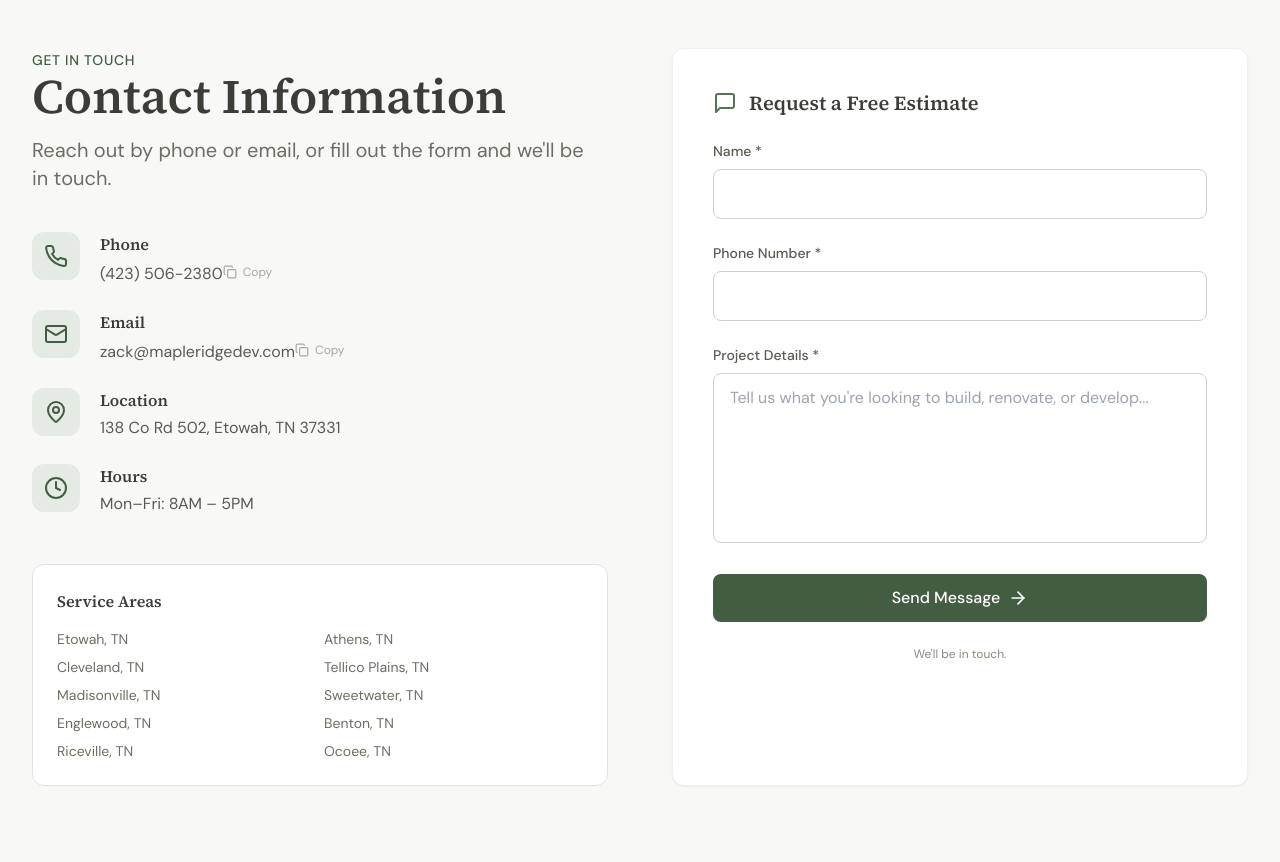
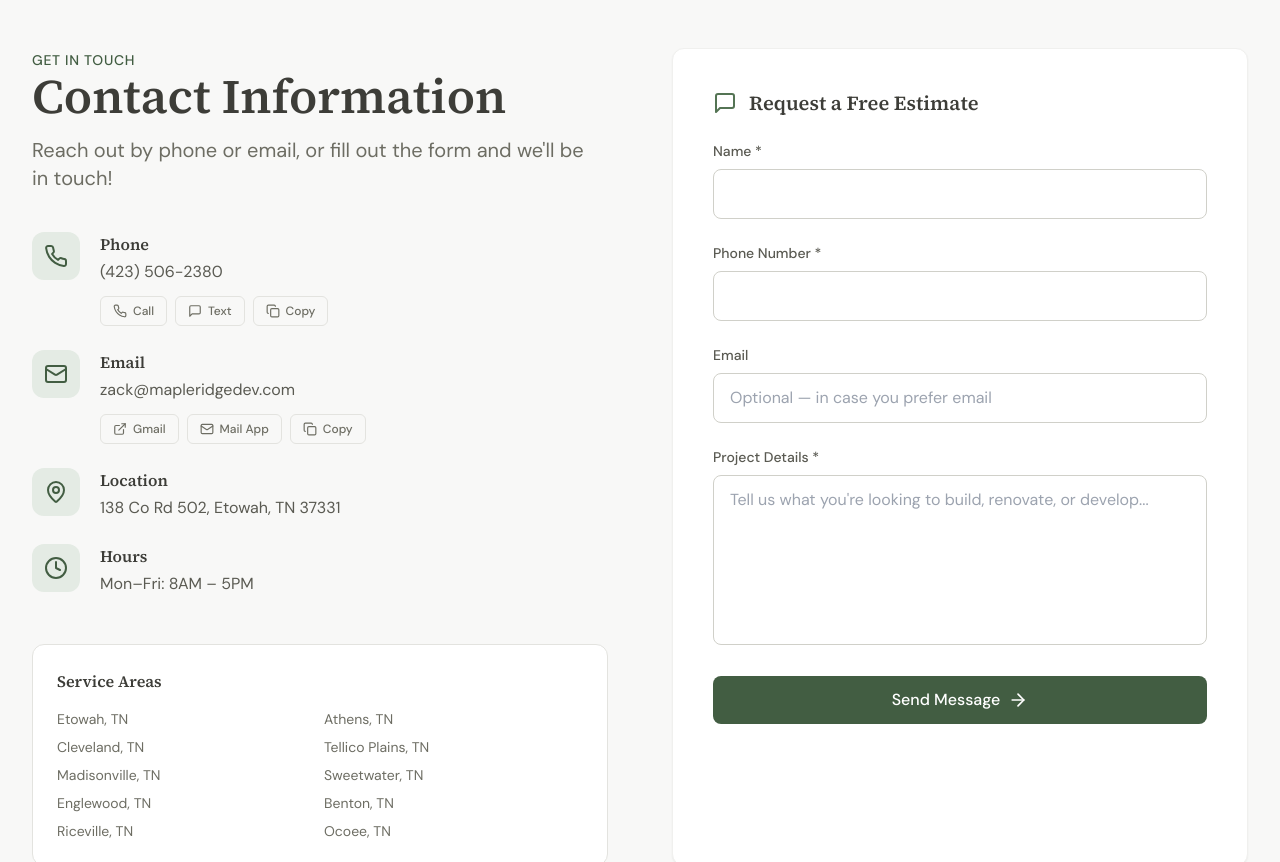
Before and after one commit to Slacks6755/maple-ridge, a Next.js app: page /contact in a window 1280 px wide. Shown: the part 620-1482 px from the top of the page. Built offline with nearby package versions, Linux system fonts and the light colour scheme.

Commit message:
contact page improvements: action buttons, form error handling, honeypot, email field, wording fixes
Co-Authored-By: Claude Opus 4.6 (1M context) <noreply@anthropic.com>

```diff
--- a/src/app/about/page.tsx
+++ b/src/app/about/page.tsx
@@ -95,7 +95,7 @@ export default function AboutPage() {
             <span className="section-label">What We&apos;re About</span>
             <h2 className="section-title">The Short Version</h2>
             <p className="section-subtitle mx-auto">
-              How we try to run things around here.
+              How we run things around here.
             </p>
           </div>
 
@@ -125,8 +125,7 @@ export default function AboutPage() {
               <span className="section-label">The Paperwork</span>
               <h2 className="section-title">Credentials</h2>
               <p className="section-subtitle">
-                We have all the credentials you&apos;d expect from a legitimate contractor.
-                You&apos;re covered.
+                Licensed, insured, and up to code. You&apos;re covered.
               </p>
             </div>
 
--- a/src/app/contact/page.tsx
+++ b/src/app/contact/page.tsx
@@ -4,7 +4,7 @@ import { Phone, Mail, MapPin, Clock } from 'lucide-react'
 import { contact } from '@/data/contact'
 import { serviceAreas } from '@/data/service-areas'
 import PageHero from '@/components/PageHero'
-import CopyButton from '@/components/CopyButton'
+import { PhoneActions, EmailActions } from '@/components/ContactActions'
 import ContactForm from '@/components/ContactForm'
 
 export const metadata: Metadata = {
@@ -39,7 +39,7 @@ export default function ContactPage() {
               <h2 className="section-title">Contact Information</h2>
               <p className="section-subtitle">
                 Reach out by phone or email, or fill out the form and we&apos;ll be in
-                touch.
+                touch!
               </p>
 
               <div className="mt-10 space-y-6">
@@ -56,7 +56,7 @@ export default function ContactPage() {
                     >
                       {contact.phone}
                     </a>
-                    <CopyButton text={contact.phone} />
+                    <PhoneActions />
                   </div>
                 </div>
 
@@ -67,13 +67,10 @@ export default function ContactPage() {
                   </div>
                   <div>
                     <h3 className="font-semibold text-stone-900 mb-1">Email</h3>
-                    <a
-                      href={contact.emailHref}
-                      className="text-stone-700 hover:text-ridge-600 transition-colors"
-                    >
+                    <span className="text-stone-700">
                       {contact.email}
-                    </a>
-                    <CopyButton text={contact.email} />
+                    </span>
+                    <EmailActions />
                   </div>
                 </div>
 
--- a/src/app/services/remodeling/page.tsx
+++ b/src/app/services/remodeling/page.tsx
@@ -212,7 +212,7 @@ export default function RemodelingPage() {
             <span className="section-label">How It Works</span>
             <h2 className="section-title">Our Remodeling Process</h2>
             <p className="section-subtitle mx-auto">
-              A structured approach that keeps your project on track and minimizes disruption.
+              Here&apos;s how it goes from start to finish.
             </p>
           </div>
 
@@ -260,7 +260,7 @@ export default function RemodelingPage() {
 
       <CTASection
         heading="Ready to Transform Your Home?"
-        description="Contact us to discuss your remodeling project. Free consultations and estimates."
+        description="Let's talk about what you want to change. Free estimates."
         primaryLabel="Request Quote"
       />
     </>
--- /dev/null
+++ b/src/components/ContactActions.tsx
@@ -0,0 +1,73 @@
+'use client'
+
+import { useState } from 'react'
+import { Phone, MessageSquare, Copy, Check, Mail, ExternalLink } from 'lucide-react'
+import { contact } from '@/data/contact'
+
+function CopyBtn({ text, label }: { text: string; label: string }) {
+  const [copied, setCopied] = useState(false)
+
+  const handleCopy = async () => {
+    await navigator.clipboard.writeText(text)
+    setCopied(true)
+    setTimeout(() => setCopied(false), 2000)
+  }
+
+  return (
+    <button
+      onClick={handleCopy}
+      className="inline-flex items-center gap-1.5 px-3 py-1.5 text-xs font-medium rounded-md border border-stone-200 text-stone-600 hover:border-ridge-300 hover:text-ridge-600 transition-colors"
+    >
+      {copied ? <Check className="h-3.5 w-3.5" /> : <Copy className="h-3.5 w-3.5" />}
+      {copied ? 'Copied' : label}
+    </button>
+  )
+}
+
+export function PhoneActions() {
+  return (
+    <div className="flex flex-wrap gap-2 mt-3">
+      <a
+        href={contact.phoneHref}
+        className="inline-flex items-center gap-1.5 px-3 py-1.5 text-xs font-medium rounded-md border border-stone-200 text-stone-600 hover:border-ridge-300 hover:text-ridge-600 transition-colors"
+      >
+        <Phone className="h-3.5 w-3.5" />
+        Call
+      </a>
+      <a
+        href={`sms:${contact.phoneRaw}`}
+        className="inline-flex items-center gap-1.5 px-3 py-1.5 text-xs font-medium rounded-md border border-stone-200 text-stone-600 hover:border-ridge-300 hover:text-ridge-600 transition-colors"
+      >
+        <MessageSquare className="h-3.5 w-3.5" />
+        Text
+      </a>
+      <CopyBtn text={contact.phone} label="Copy" />
+    </div>
+  )
+}
+
+export function EmailActions() {
+  const gmailUrl = `https://mail.google.com/mail/?view=cm&to=${encodeURIComponent(contact.email)}&su=${encodeURIComponent('Project Inquiry')}`
+
+  return (
+    <div className="flex flex-wrap gap-2 mt-3">
+      <a
+        href={gmailUrl}
+        target="_blank"
+        rel="noopener noreferrer"
+        className="inline-flex items-center gap-1.5 px-3 py-1.5 text-xs font-medium rounded-md border border-stone-200 text-stone-600 hover:border-ridge-300 hover:text-ridge-600 transition-colors"
+      >
+        <ExternalLink className="h-3.5 w-3.5" />
+        Gmail
+      </a>
+      <a
+        href={contact.emailHref}
+        className="inline-flex items-center gap-1.5 px-3 py-1.5 text-xs font-medium rounded-md border border-stone-200 text-stone-600 hover:border-ridge-300 hover:text-ridge-600 transition-colors"
+      >
+        <Mail className="h-3.5 w-3.5" />
+        Mail App
+      </a>
+      <CopyBtn text={contact.email} label="Copy" />
+    </div>
+  )
+}
--- a/src/components/ContactForm.tsx
+++ b/src/components/ContactForm.tsx
@@ -1,23 +1,35 @@
 'use client'
 
 import { useState, FormEvent } from 'react'
-import { MessageSquare, ArrowRight, CheckCircle } from 'lucide-react'
+import { MessageSquare, ArrowRight, CheckCircle, AlertCircle } from 'lucide-react'
 
 export default function ContactForm() {
   const [submitted, setSubmitted] = useState(false)
+  const [error, setError] = useState(false)
+  const [submitting, setSubmitting] = useState(false)
 
   const handleSubmit = async (e: FormEvent<HTMLFormElement>) => {
     e.preventDefault()
+    setError(false)
+    setSubmitting(true)
+
+    try {
       const form = e.currentTarget
       const data = new URLSearchParams(new FormData(form) as unknown as Record<string, string>)
 
-    await fetch('/', {
+      const res = await fetch('/', {
         method: 'POST',
         headers: { 'Content-Type': 'application/x-www-form-urlencoded' },
         body: data.toString(),
       })
 
+      if (!res.ok) throw new Error('Form submission failed')
       setSubmitted(true)
+    } catch {
+      setError(true)
+    } finally {
+      setSubmitting(false)
+    }
   }
 
   if (submitted) {
@@ -28,7 +40,7 @@ export default function ContactForm() {
           Message Sent
         </h3>
         <p className="text-stone-600">
-          We&apos;ll be in touch soon.
+          We&apos;ll be in touch!
         </p>
       </div>
     )
@@ -42,6 +54,13 @@ export default function ContactForm() {
           Request a Free Estimate
         </h3>
       </div>
+
+      {error && (
+        <div className="flex items-center gap-2 p-3 mb-6 rounded-lg bg-red-50 text-red-700 text-sm">
+          <AlertCircle className="h-4 w-4 flex-shrink-0" />
+          Something went wrong. Please try again or give us a call.
+        </div>
+      )}
 
       <form
         name="contact"
@@ -57,6 +76,11 @@ export default function ContactForm() {
             Don&apos;t fill this out: <input name="bot-field" />
           </label>
         </p>
+        {/* Secondary honeypot — hidden from real users, bots fill it */}
+        <div aria-hidden="true" style={{ position: 'absolute', left: '-9999px', top: '-9999px', opacity: 0, height: 0, overflow: 'hidden' }}>
+          <label htmlFor="website">Website</label>
+          <input type="text" id="website" name="website" tabIndex={-1} autoComplete="off" />
+        </div>
 
         <div>
           <label
@@ -92,6 +116,22 @@ export default function ContactForm() {
 
         <div>
           <label
+            htmlFor="email"
+            className="block text-sm font-medium text-stone-700 mb-2"
+          >
+            Email
+          </label>
+          <input
+            type="email"
+            id="email"
+            name="email"
+            className="w-full px-4 py-3 rounded-lg border border-stone-300 focus:border-ridge-500 focus:ring-2 focus:ring-ridge-500/20 transition-colors"
+            placeholder="Optional — in case you prefer email"
+          />
+        </div>
+
+        <div>
+          <label
             htmlFor="message"
             className="block text-sm font-medium text-stone-700 mb-2"
           >
@@ -107,14 +147,14 @@ export default function ContactForm() {
           />
         </div>
 
-        <button type="submit" className="btn-primary w-full justify-center">
-          Send Message
-          <ArrowRight className="ml-2 h-5 w-5" />
+        <button
+          type="submit"
+          disabled={submitting}
+          className="btn-primary w-full justify-center disabled:opacity-60 disabled:cursor-not-allowed"
+        >
+          {submitting ? 'Sending...' : 'Send Message'}
+          {!submitting && <ArrowRight className="ml-2 h-5 w-5" />}
         </button>
-
-        <p className="text-xs text-stone-500 text-center">
-          We&apos;ll be in touch.
-        </p>
       </form>
     </div>
   )
--- a/src/components/CopyButton.tsx
+++ b/src/components/CopyButton.tsx
@@ -15,7 +15,7 @@ export default function CopyButton({ text }: { text: string }) {
   return (
     <button
       onClick={handleCopy}
-      className="inline-flex items-center gap-1.5 text-xs text-stone-400 hover:text-ridge-600 transition-colors mt-1"
+      className="inline-flex items-center gap-1.5 text-xs text-stone-400 hover:text-ridge-600 transition-colors mt-2 ml-1"
       aria-label={`Copy ${text}`}
     >
       {copied ? (
--- a/src/data/services.ts
+++ b/src/data/services.ts
@@ -9,19 +9,19 @@ export const services: Service[] = [
   {
     name: 'New Construction',
     slug: 'new-construction',
-    description: 'Custom-built homes from the ground up',
+    description: 'Custom homes on your land, built your way',
     href: '/services/new-construction',
   },
   {
     name: 'Home Remodeling',
     slug: 'remodeling',
-    description: 'Complete renovations and updates',
+    description: 'Kitchens, bathrooms, additions, and whole-home renovations',
     href: '/services/remodeling',
   },
   {
     name: 'Land Development',
     slug: 'land-development',
-    description: 'Site preparation and development',
+    description: 'Clearing, grading, driveways, and utilities',
     href: '/services/land-development',
   },
 ]
```
Also changed, not shown: src/app/page.tsx (+5 -2 lines). Lines whose indentation alone changed are shown as unchanged.
